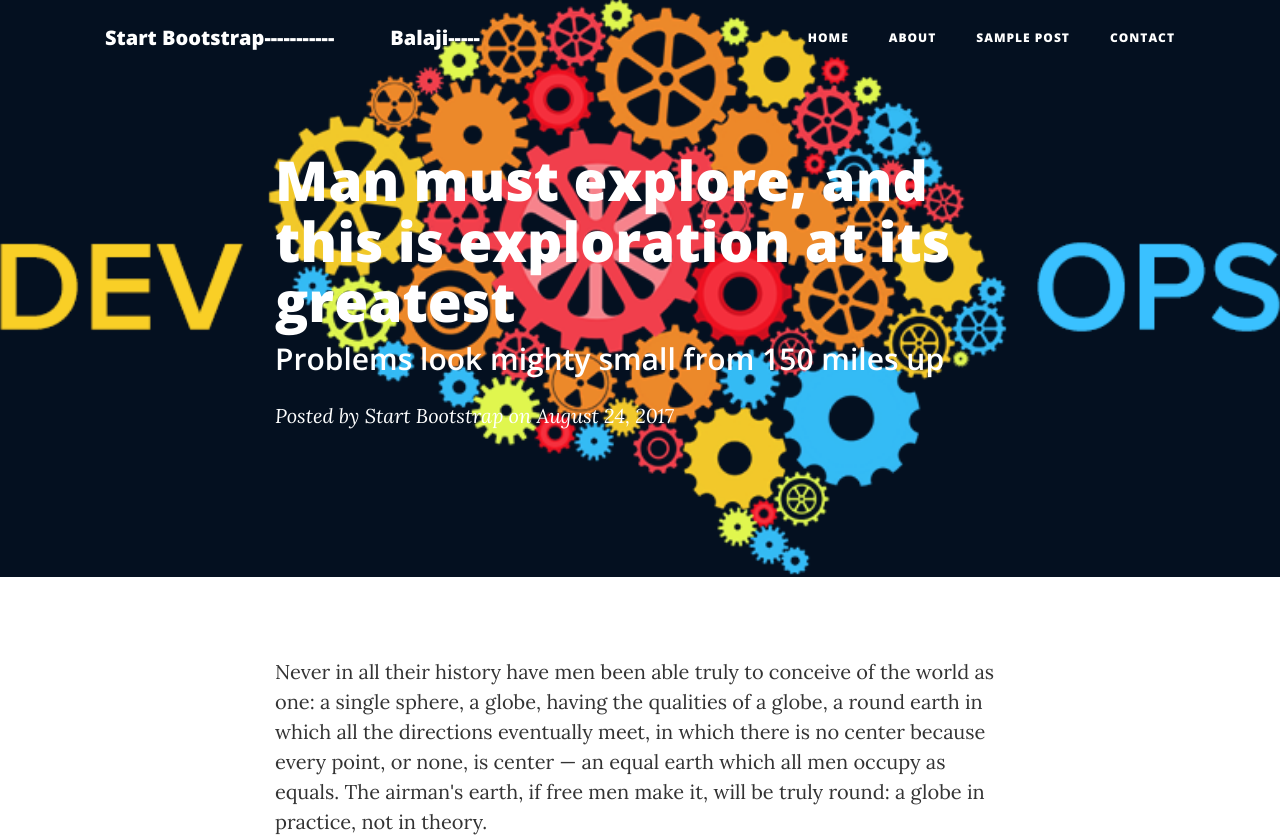
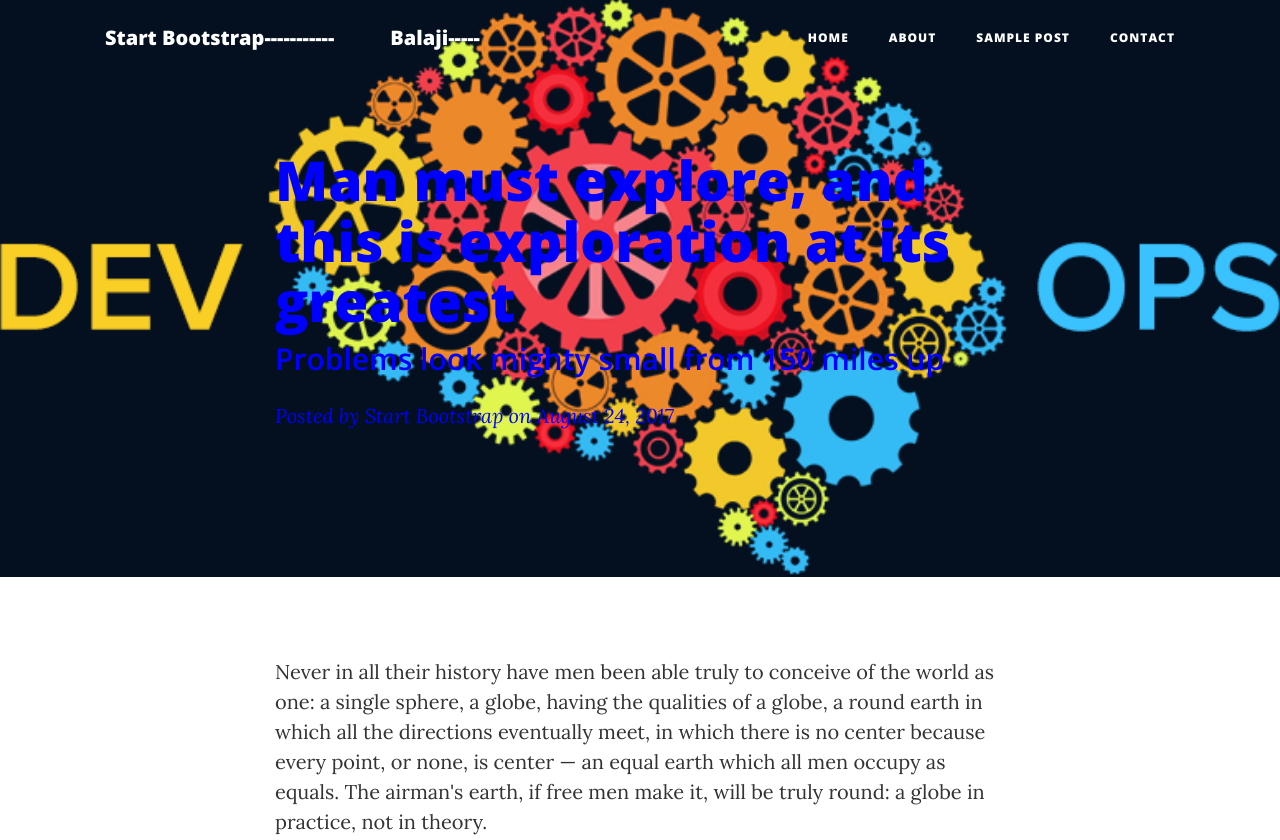
Before and after one commit to devopsbuzz/devopsbuzz.github.io, a website: page post.html in a window 1280 px wide. Shown: the top 840 px of the page. Drawn offline with nearby package versions, Linux system fonts and the light colour scheme; files that its build step writes are made by us from their sources.

Commit message:
Create _masthead.scss

```diff
--- a/scss/_masthead.scss
+++ b/scss/_masthead.scss
@@ -10,7 +10,7 @@ header.masthead {
     .post-heading,
     .page-heading {
         padding: 100px 0 50px;
-        color: white;
+        color: blue;
         @media only screen and (min-width: 768px) {
             padding: 150px 0;
         }
@@ -57,7 +57,7 @@ header.masthead {
             font-style: italic;
             @include serif-font;
             a {
-                color: white;
+                color: blue;
             }
         }
         @media only screen and (min-width: 768px) {
```
